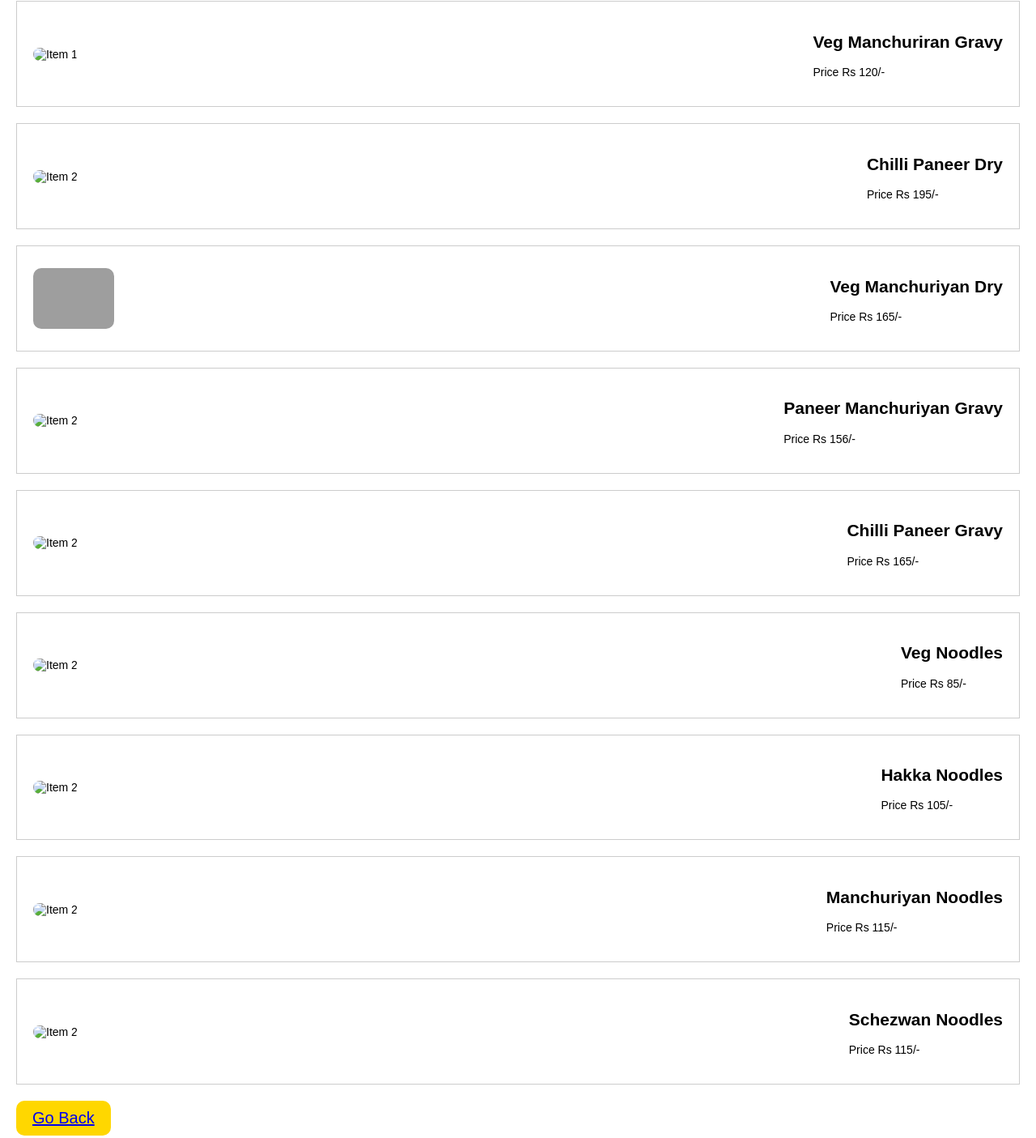
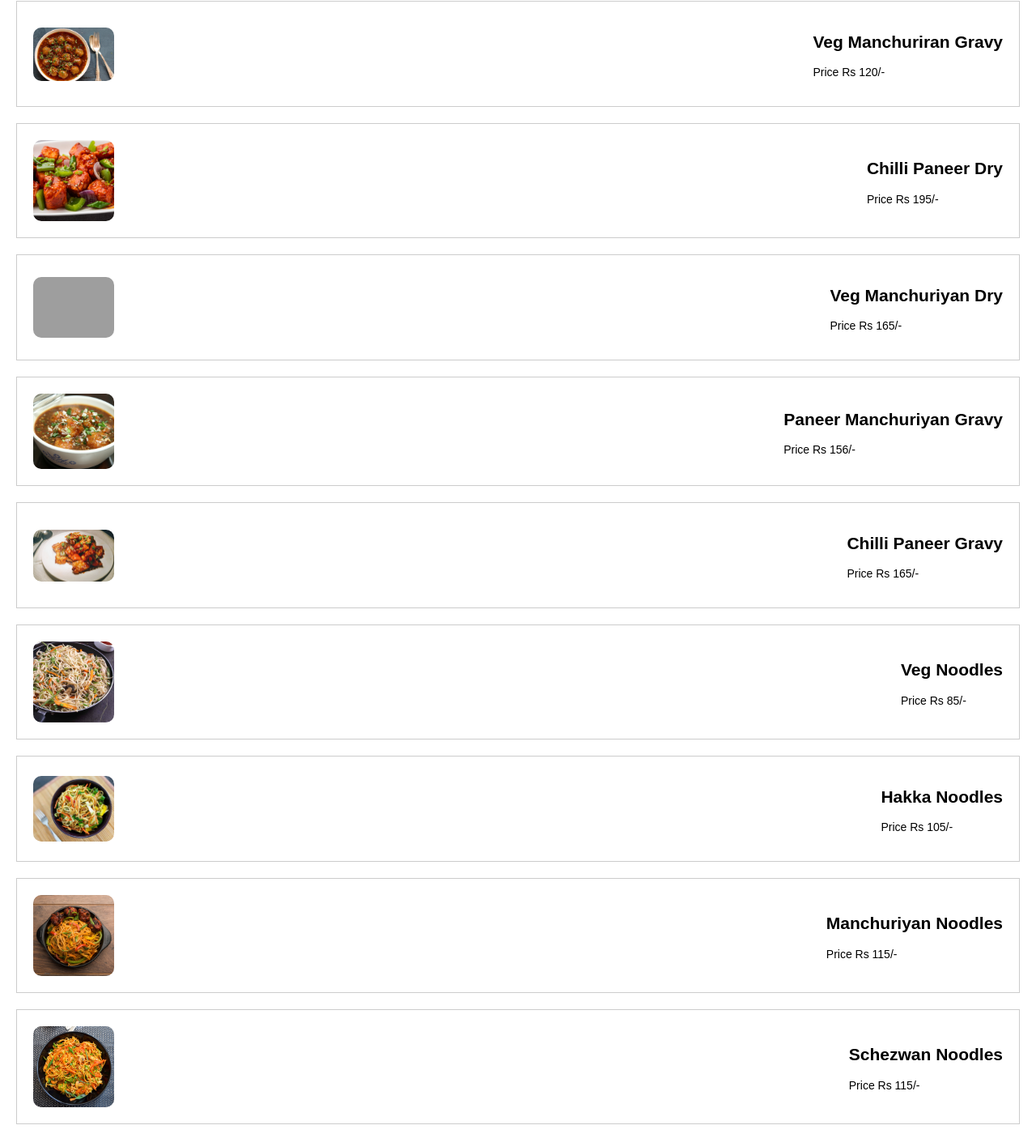
Before and after one commit to Yashk242003/Ambey-Fast-food, a plain HTML site: page chinese.html in a window 1280 px wide. Shown: the part 107-1512 px from the top of the page at 81% size. Drawn offline with Linux system fonts and the light colour scheme; grey boxes are pictures that could not be loaded.

Commit message:
Update chinese.html

```diff
--- a/chinese.html
+++ b/chinese.html
@@ -128,7 +128,7 @@ nav a:hover{
     <div class="menu">
         <!-- Menu items with Add to Cart buttons -->
         <div class="menu-item" id="item1">
-            <img src="image/man.jpg" alt="Item 1">
+            <img src="man.jpg" alt="Item 1">
             <div>
                 <h2>Veg Manchuriran Gravy</h2>
                 <p>Price Rs 120/-</p>
@@ -137,7 +137,7 @@ nav a:hover{
         </div>
 
         <div class="menu-item" id="item2">
-            <img src="image/chilli.jpg" alt="Item 2">
+            <img src="chilli.jpg" alt="Item 2">
             <div>
                 <h2>Chilli Paneer Dry</h2>
                 <p>Price Rs 195/-</p>
@@ -155,7 +155,7 @@ nav a:hover{
         </div>
 
         <div class="menu-item" id="item4">
-            <img src="image/panner man.jpg" alt="Item 2">
+            <img src="panner man.jpg" alt="Item 2">
             <div>
                 <h2>Paneer Manchuriyan Gravy</h2>
                 <p>Price Rs 156/-</p>
@@ -164,7 +164,7 @@ nav a:hover{
         </div>
 
         <div class="menu-item" id="item5">
-            <img src="image/chiili paneer.jpg" alt="Item 2">
+            <img src="chiili paneer.jpg" alt="Item 2">
             <div>
                 <h2>Chilli Paneer Gravy</h2>
                 <p>Price Rs 165/-</p>
@@ -173,7 +173,7 @@ nav a:hover{
         </div>
 
         <div class="menu-item" id="item6">
-            <img src="image/best_veg_noodles.jpg" alt="Item 2">
+            <img src="best_veg_noodles.jpg" alt="Item 2">
             <div>
                 <h2>Veg Noodles</h2>
                 <p>Price Rs 85/-</p>
@@ -182,7 +182,7 @@ nav a:hover{
         </div>
 
         <div class="menu-item" id="item7">
-            <img src="image/Veg-Hakka-Noodle.jpg" alt="Item 2">
+            <img src="Veg-Hakka-Noodle.jpg" alt="Item 2">
             <div>
                 <h2>Hakka Noodles</h2>
                 <p>Price Rs 105/-</p>
@@ -191,7 +191,7 @@ nav a:hover{
         </div>
 
         <div class="menu-item" id="item8">
-            <img src="image/Manchurian-Noodles-Combo.jpg" alt="Item 2">
+            <img src="Manchurian-Noodles-Combo.jpg" alt="Item 2">
             <div>
                 <h2>Manchuriyan Noodles</h2>
                 <p>Price Rs 115/-</p>
@@ -200,7 +200,7 @@ nav a:hover{
         </div>
 
         <div class="menu-item" id="item9">
-            <img src="image/schewaan noodles.jpeg" alt="Item 2">
+            <img src="schewaan noodles.jpeg" alt="Item 2">
             <div>
                 <h2>Schezwan Noodles</h2>
                 <p>Price Rs 115/-</p>
```
